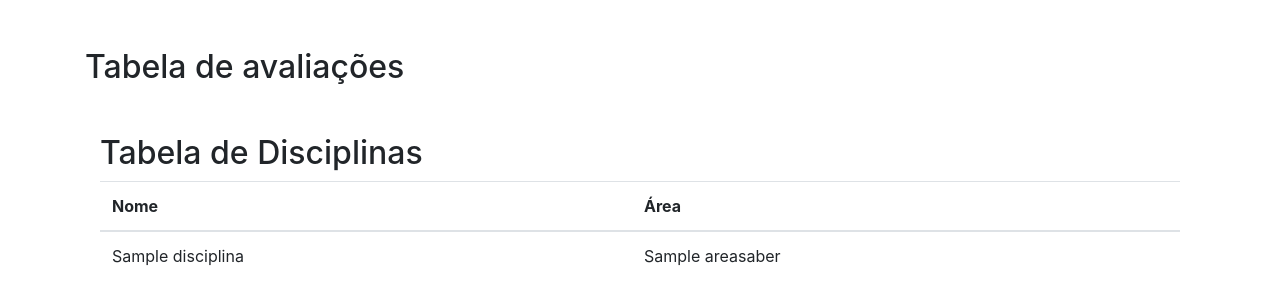
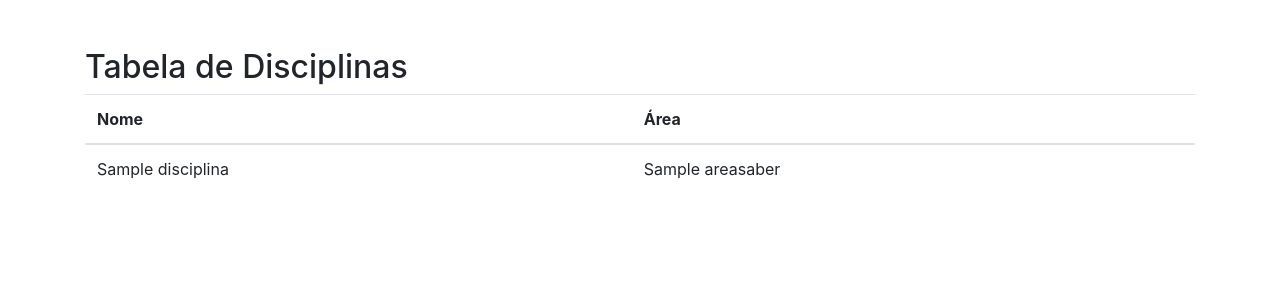
Before and after one commit to nicoly123456789/Academico, a Django app: page /disciplinas/ in a window 1280 px wide; the page is wider, and only the part inside the window is pictured. Shown: the part 80-385 px from the top of that part. Run offline with Django 5.2, Linux system fonts and the light colour scheme; tables that the repository leaves empty hold one stand-in row (values such as "Sample post"); some libraries are stand-ins or nearby versions.

Commit message:
Update disciplinas.html

```diff
--- a/app/templates/disciplinas.html
+++ b/app/templates/disciplinas.html
@@ -88,8 +88,6 @@
 </nav>
 
 <div class="container mt-5">
-<h2>Tabela de avaliações</h2>
-<div class="container mt-5">
 <h2>Tabela de Disciplinas</h2>
 
 <table class="table">
```
